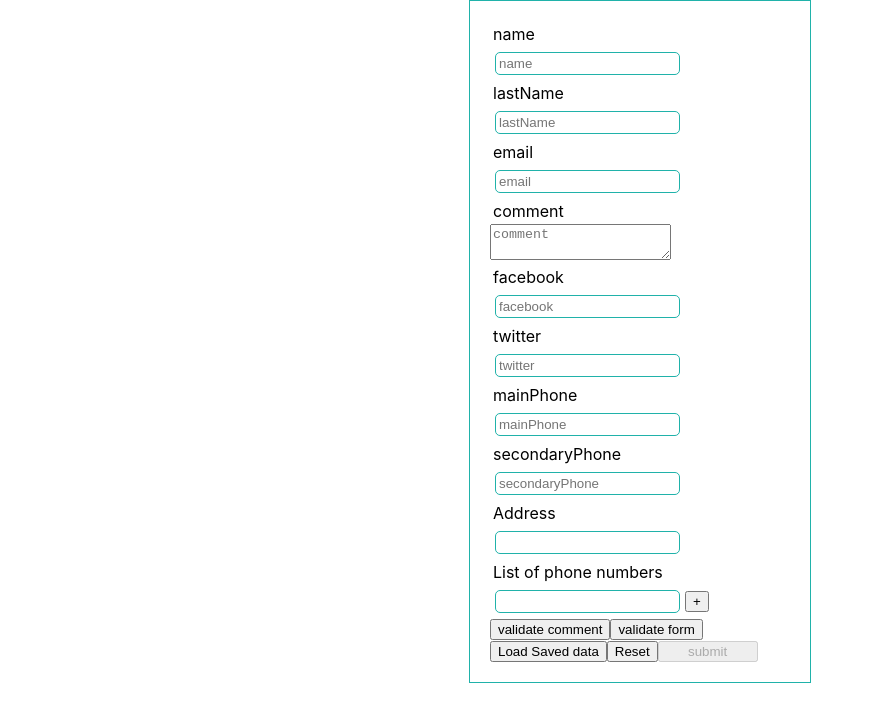
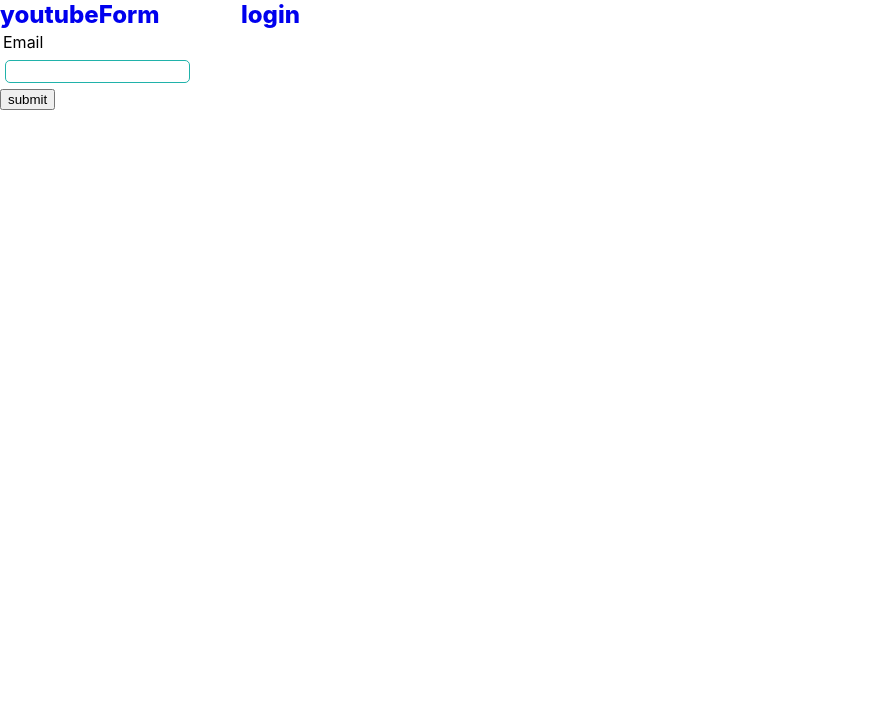
Before and after one commit to tarielTitirashvili/test_formik, a React (Create React App) app in the folder formic_app/: page / in a window 1280 px wide. Shown: the top 722 px of the page, without its empty margins (0-874 px from the left). Built offline with nearby package versions, Linux system fonts and the light colour scheme.

Commit message:
up to 34 lesson add shared input component and base routing

```diff
--- a/formic_app/package.json
+++ b/formic_app/package.json
@@ -9,6 +9,7 @@
     "formik": "^2.2.9",
     "react": "^18.2.0",
     "react-dom": "^18.2.0",
+    "react-router-dom": "^6.4.1",
     "react-scripts": "5.0.1",
     "web-vitals": "^2.1.4",
     "yup": "^0.32.11"
--- a/formic_app/src/App.css
+++ b/formic_app/src/App.css
@@ -30,3 +30,13 @@
   color: red;
   font-weight: 600;
 }
+.header{
+  display: flex;
+  justify-content: space-between;
+  width: 300px;
+  font-weight: 800;
+  font-size: 24px;
+}
+.header a{
+  text-decoration: none;
+}
--- a/formic_app/src/App.js
+++ b/formic_app/src/App.js
@@ -1,10 +1,21 @@
 import "./App.css";
 import YoutubeForm from "./components/youtubeForm";
+import { NavLink, Route, Routes } from "react-router-dom"
+import FormContainer from "./components/afterBases/formContainer";
 
 function App() {
   return (
     <div>
-      <YoutubeForm />
+      <header >
+        <div className="header">
+          <NavLink to={"/youtube"}>youtubeForm</NavLink>
+          <NavLink to={"/"}>login</NavLink>
+        </div>
+      </header>
+      <Routes>
+        <Route path="/" element={<FormContainer/>} />
+        <Route path="/youtube" element={<YoutubeForm/>} />
+      </Routes>
     </div>
   );
 }
--- /dev/null
+++ b/formic_app/src/components/afterBases/formContainer.js
@@ -0,0 +1,33 @@
+import React from "react";
+import * as Yup from "yup";
+import { Formik, Form } from "formik";
+import FormikControl from "./formikControl";
+
+export default function FormContainer() {
+  const initialValues = {
+    email: "",
+  };
+  const validationSchema = Yup.object({
+    email: Yup.string().required("Required!!!"),
+  });
+  const onSubmit = (values) => console.log("Form data", values);
+  return (
+    <Formik
+      initialValues={initialValues}
+      validationSchema={validationSchema}
+      onSubmit={onSubmit}
+    >
+      {(formik) => (
+        <Form>
+          <FormikControl
+            control="input"
+            type="email"
+            label="Email"
+            name="email"
+          />
+          <button type="submit">submit</button>
+        </Form>
+      )}
+    </Formik>
+  );
+}
--- /dev/null
+++ b/formic_app/src/components/afterBases/formikControl.js
@@ -0,0 +1,17 @@
+import React from "react";
+import Input from "./input";
+
+export default function FormikControl(props) {
+  const { control, ...rest } = props;
+  switch (control) {
+    case "input": return <Input {...rest}/>
+    case "textarea":
+    case "select":
+    case "radio":
+    case "checkbox":
+    case "date":
+    default:
+      return null;
+  }
+  return <div>FormikControl</div>;
+}
--- /dev/null
+++ b/formic_app/src/components/afterBases/input.js
@@ -0,0 +1,14 @@
+import { ErrorMessage, Field } from "formik";
+import React from "react";
+import ErrorMessageShow from "../errorMessage";
+
+export default function Input(props) {
+  const { label, name, ...rest } = props;
+  return (
+    <div className="form-control">
+      <label htmlFor={name}>{label}</label>
+      <Field id={name} name={name} {...rest} />
+      <ErrorMessage name={name} component={ErrorMessageShow} />
+    </div>
+  );
+}
--- a/formic_app/src/index.js
+++ b/formic_app/src/index.js
@@ -1,13 +1,16 @@
-import React from 'react';
-import ReactDOM from 'react-dom/client';
-import './index.css';
-import App from './App';
-import reportWebVitals from './reportWebVitals';
+import React from "react";
+import ReactDOM from "react-dom/client";
+import "./index.css";
+import App from "./App";
+import reportWebVitals from "./reportWebVitals";
+import { BrowserRouter } from "react-router-dom";
 
-const root = ReactDOM.createRoot(document.getElementById('root'));
+const root = ReactDOM.createRoot(document.getElementById("root"));
 root.render(
   <React.StrictMode>
-    <App />
+    <BrowserRouter>
+      <App />
+    </BrowserRouter>
   </React.StrictMode>
 );
 
```
Also changed, not shown: formic_app/src/components/afterBases/login.js (added, +7 -0 lines), formic_app/src/components/afterBases/textArea.js (added, +7 -0 lines), 1 other file (tests, documents, lock files or other folders).
